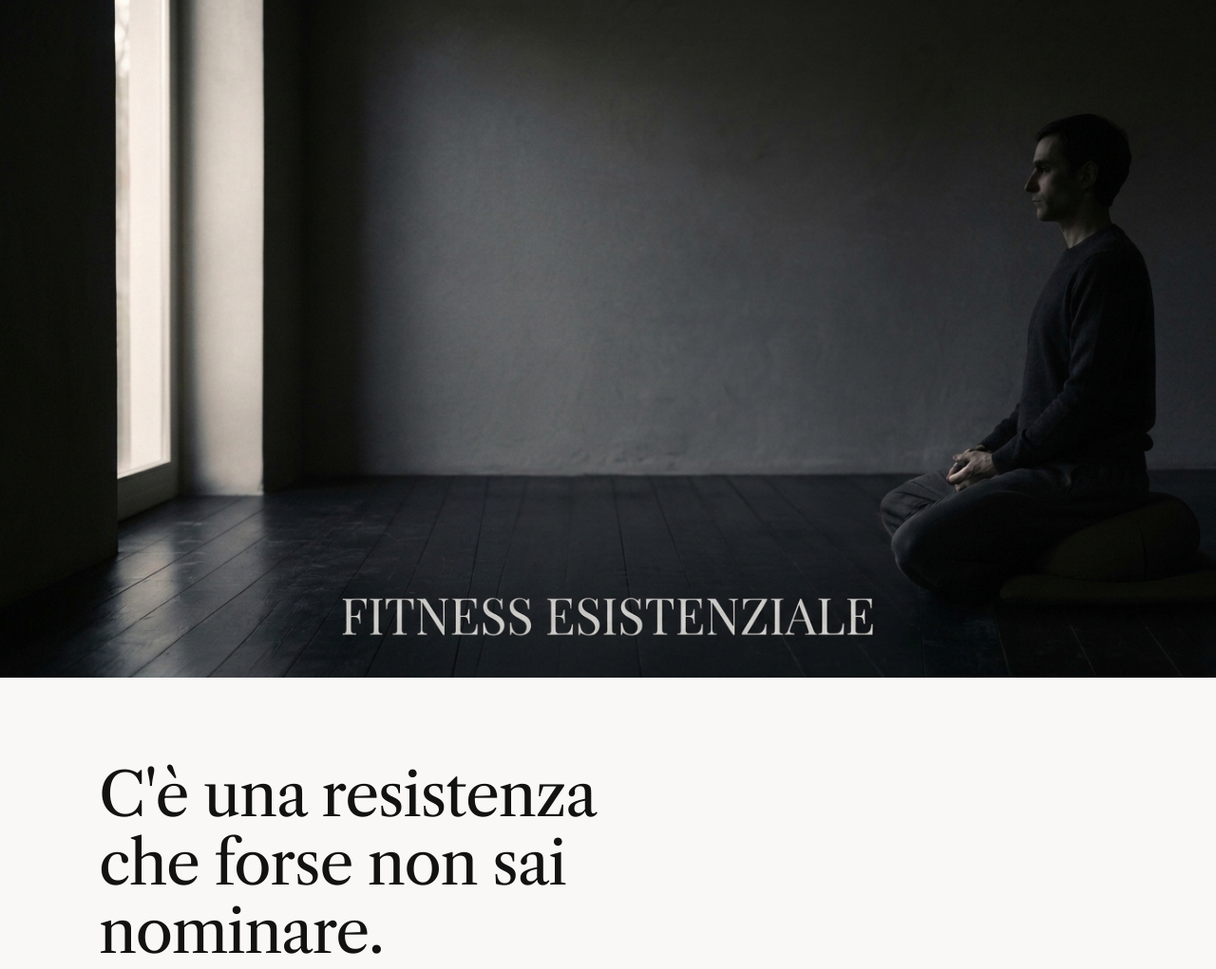
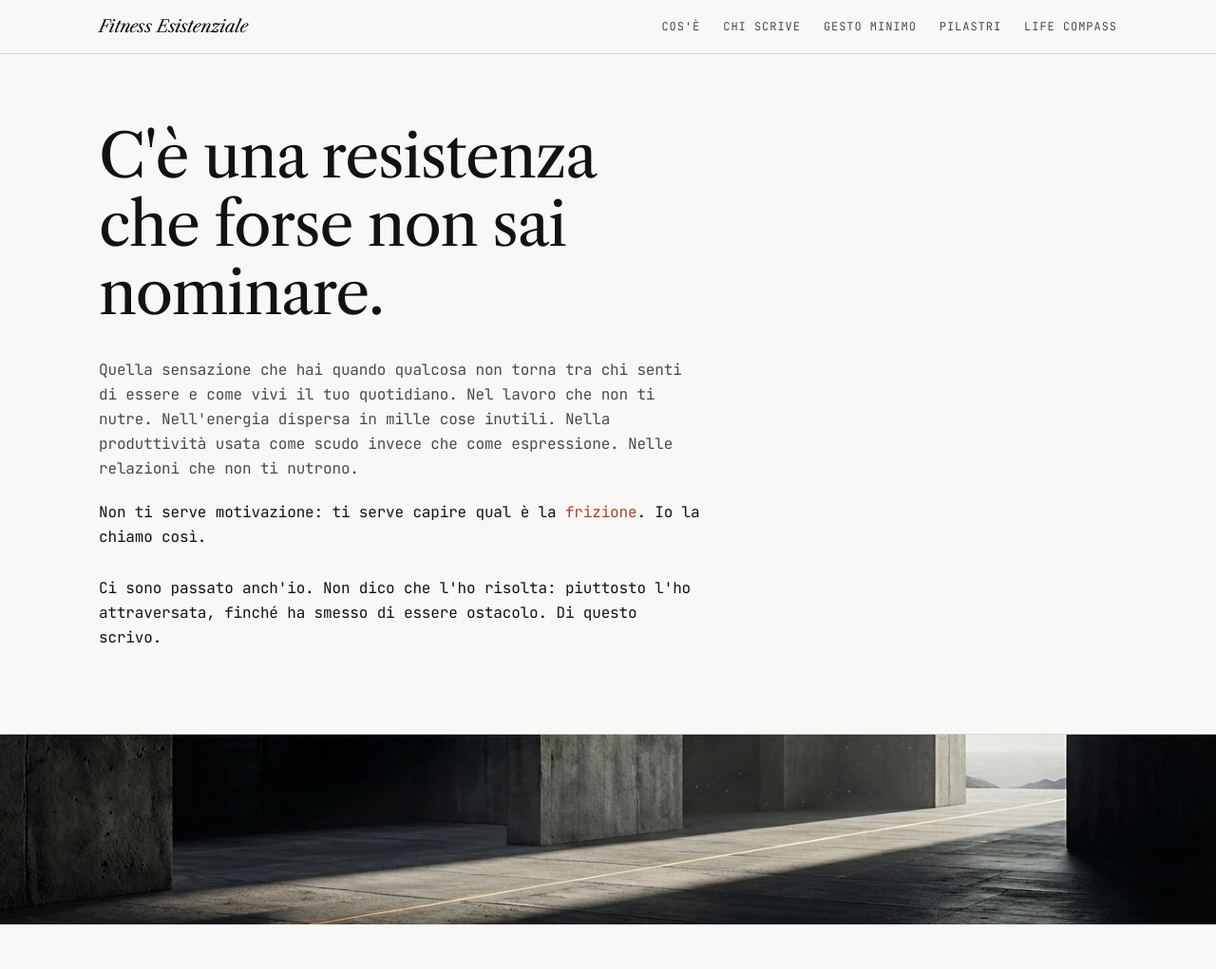
Before and after one commit to kallifane/fitnessesistenziale, a website: page index.html in a window 1280 px wide. Shown: the top 1021 px of the page at 95% size. Drawn offline with nearby package versions, Linux system fonts and the light colour scheme.

Commit message:
Hero: header sticky, fascia sottile al posto del banner

```diff
--- a/index.html
+++ b/index.html
@@ -49,17 +49,26 @@
   .serif-i{font-family:var(--serif);font-style:italic}
 
   /* ---- masthead (hero 16:9, full-bleed) ---- */
-  .masthead{line-height:0}
-  .masthead img{display:block;width:100%;height:auto}
+  .topbar{position:sticky;top:0;z-index:10;background:rgba(249,248,246,.94);backdrop-filter:blur(6px);border-bottom:1px solid var(--hairline)}
+  .topbar .wrap{display:flex;align-items:center;justify-content:space-between;gap:24px;height:56px}
+  .brand{font-family:var(--serif);font-style:italic;font-size:18px;color:var(--charcoal);text-decoration:none;white-space:nowrap}
+  .topbar nav{display:flex;gap:24px}
+  .topbar nav a{font-size:12px;letter-spacing:.08em;text-transform:uppercase;color:var(--neutral);text-decoration:none}
+  .topbar nav a:hover{color:var(--rust)}
+  html{scroll-behavior:smooth}
+  section[id]{scroll-margin-top:72px}
+  .fascia{line-height:0;border-top:1px solid var(--hairline)}
+  .fascia img{display:block;width:100%;height:clamp(120px,17vw,200px);object-fit:cover;object-position:50% 60%}
 
   /* ---- sections ---- */
-  section{padding:128px 0}
+  section{padding:80px 0}
   section+section{border-top:1px solid var(--hairline)}
+  .fascia+section{border-top:0}
   .marker{color:var(--neutral);margin-bottom:32px;display:block}
   p+p{margin-top:20px}
-  .hero{padding-top:88px;padding-bottom:160px}
-  .hero .display{margin-bottom:40px}
-  .hero .kicker{margin-top:40px}
+  .hero{padding-top:72px;padding-bottom:88px}
+  .hero .display{margin-bottom:32px}
+  .hero .kicker{margin-top:28px}
 
   /* ---- image band ---- */
   .band{padding:0}
@@ -105,17 +114,27 @@
   @media(max-width:640px){
     .display{font-size:32px;line-height:38px}
     .h-lg{font-size:28px;line-height:34px}
-    section{padding:80px 0}
-    .hero{padding:96px 0}
+    section{padding:56px 0}
+    .hero{padding:32px 0 56px}
+    .topbar nav{display:none}
   }
 </style>
 </head>
 <body>
 
 <!-- masthead -->
-<div class="masthead">
-  <img src="img/hero.png" alt="Fitness Esistenziale — una figura in meditazione nel vuoto">
-</div>
+<header class="topbar">
+  <div class="wrap">
+    <a class="brand" href="#">Fitness Esistenziale</a>
+    <nav>
+      <a href="#cose">Cos'è</a>
+      <a href="#chi">Chi scrive</a>
+      <a href="#gesto">Gesto minimo</a>
+      <a href="#pilastri">Pilastri</a>
+      <a href="#porta">Life Compass</a>
+    </nav>
+  </div>
+</header>
 
 <!-- 00 · SOGLIA -->
 <section class="hero">
@@ -129,8 +148,12 @@
   </div>
 </section>
 
+<div class="fascia">
+  <img src="img/cemento-fascia.jpg" width="1376" height="340" alt="" loading="lazy">
+</div>
+
 <!-- 01 · COS'È -->
-<section>
+<section id="cose">
   <div class="wrap">
     <div class="col">
       <span class="caps marker">01 — Cos'è</span>
@@ -143,7 +166,7 @@
 </section>
 
 <!-- 02 · CHI SCRIVE -->
-<section>
+<section id="chi">
   <div class="wrap">
     <div class="col">
       <span class="caps marker">02 — Chi scrive</span>
@@ -156,7 +179,7 @@
 </section>
 
 <!-- 03 · IL GESTO MINIMO -->
-<section>
+<section id="gesto">
   <div class="wrap">
     <div class="col">
       <span class="caps marker">03 — Il gesto minimo</span>
@@ -172,7 +195,7 @@
 </section>
 
 <!-- 04 · LA STRUTTURA -->
-<section>
+<section id="pilastri">
   <div class="wrap">
     <div class="col">
       <span class="caps marker">04 — Sotto, la struttura</span>
@@ -190,7 +213,7 @@
 </section>
 
 <!-- 05 · LA PORTA -->
-<section class="porta">
+<section class="porta" id="porta">
   <div class="wrap">
     <div class="col">
       <span class="caps marker">05 — La porta</span>
```
Also changed, not shown: img/cemento-fascia.jpg (added).
